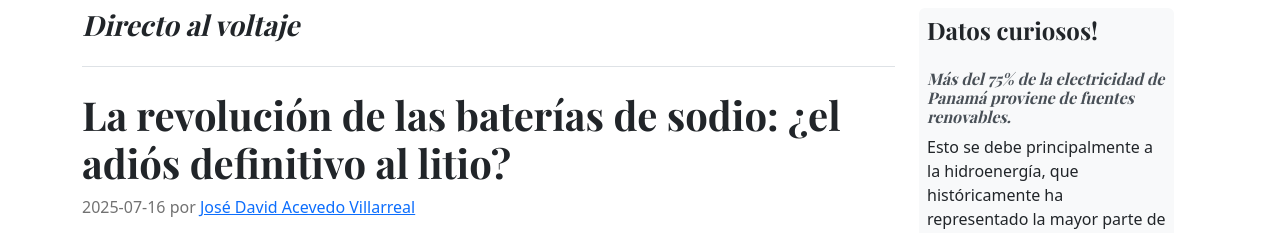
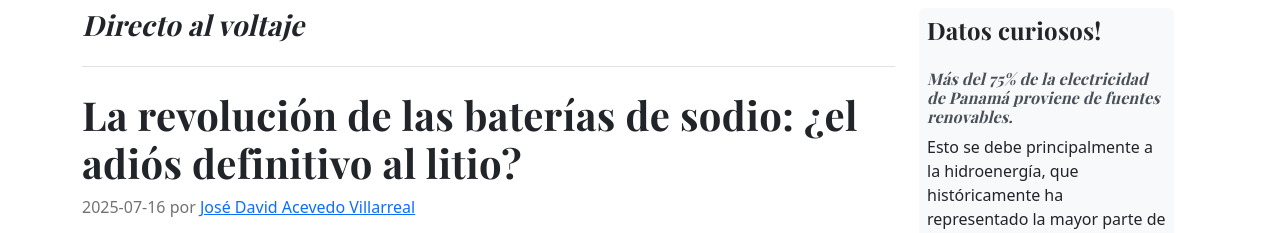
Before and after one commit to CanalEnergetico/blog-website, a Flask app: page / in a window 1280 px wide. Shown: the part 967-1200 px from the top of the page. Run offline with Flask 3, Linux system fonts and the light colour scheme; some libraries are stand-ins or nearby versions.

Commit message:
comments

```diff
--- a/requirements.txt
+++ b/requirements.txt
@@ -2,3 +2,4 @@
 Flask-Bootstrap~=3.3.7.1
 SQLAlchemy~=2.0.41
 WTForms~=3.2.1
+icecream~=2.1.5
--- a/static/css/blog.css
+++ b/static/css/blog.css
@@ -11,6 +11,7 @@
 
 h1, h2, h3, h4, h5, h6 {
     font-family: "Playfair Display", Georgia, "Times New Roman", sans-serif;
+    letter-spacing: 0.01em;
 }
 
 .flex-auto {
@@ -27,9 +28,7 @@
 margin-bottom: 4rem;
 }
 
-  /*
-   * Blog posts
-   */
+/* Blog posts */
 .blog-post {
     margin-bottom: 4rem;
 }
--- a/templates/base.html
+++ b/templates/base.html
@@ -13,6 +13,10 @@
       <link
         href="https://fonts.googleapis.com/css2?family=Inter:wght@400;700&family=Playfair+Display:wght@700&display=swap"
         rel="stylesheet">
+
+      <link rel="preconnect" href="https://fonts.googleapis.com">
+      <link rel="preconnect" href="https://fonts.gstatic.com" crossorigin>
+      <link href="https://fonts.googleapis.com/css2?family=Montserrat:ital,wght@0,100..900;1,100..900&display=swap" rel="stylesheet">
       <!-- CSS personalizado -->
       <link
         rel="stylesheet"
@@ -68,7 +72,10 @@
         <aside class="col-md-3 blog-sidebar">
 
           <!-- CARRUSEL DE DATOS -->
-          <div id="carouselExampleSlidesOnly" class="carousel slide bg-light rounded" data-bs-ride="carousel">
+          <div id="carouselExampleSlidesOnly"
+               class="carousel slide bg-light rounded"
+               data-bs-ride="carousel"
+               data-bs-interval="8000">
             <div class="carousel-inner">
               <h4 class="fts-italic p-2">Datos curiosos!</h4>
               <div class="carousel-item active rounded p-2">
```
Also changed, not shown: main.py (+6 -10 lines). Lines whose indentation alone changed are shown as unchanged.
